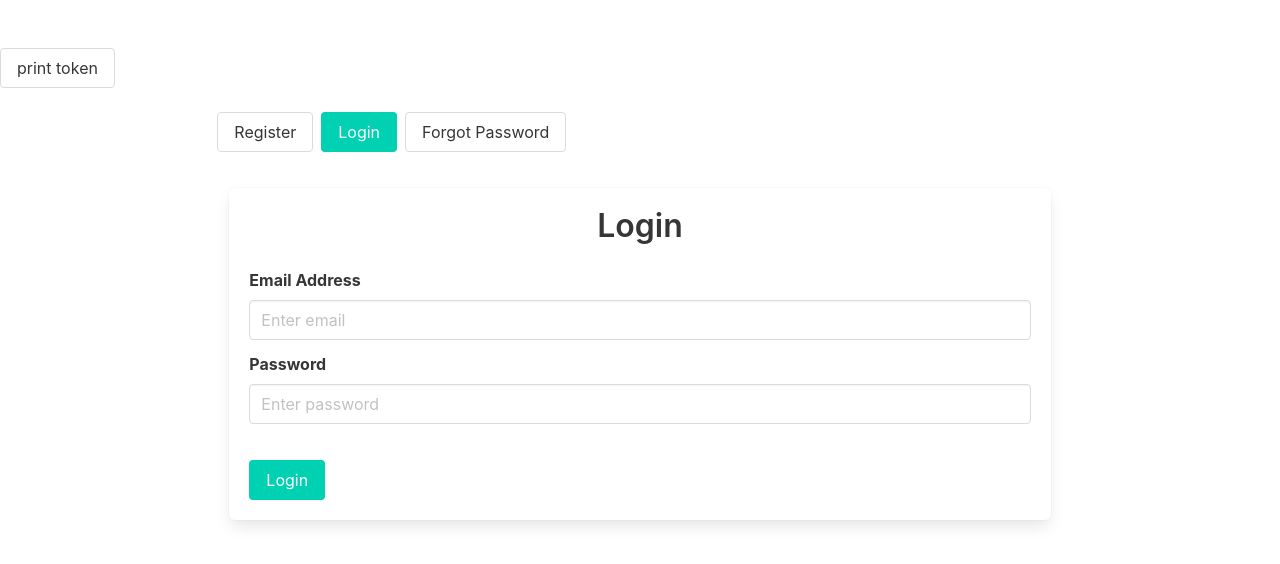
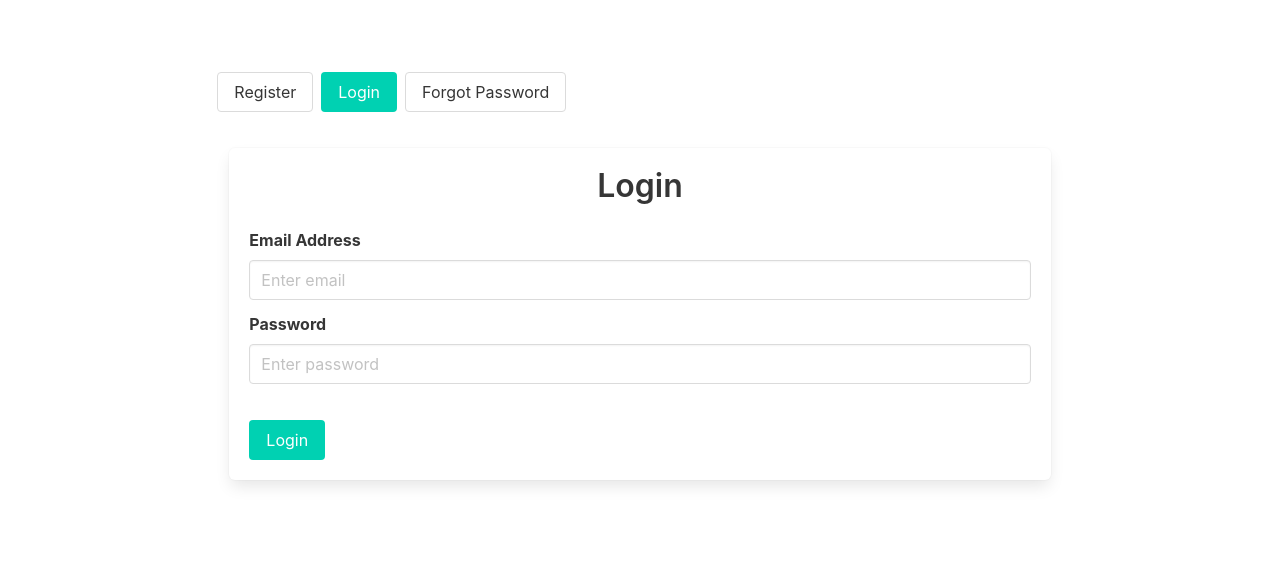
Before and after one commit to shepherdm1atwit/CGM-Stats, a React (Vite) app in the folder frontend/: page / in a window 1280 px wide. Shown: the top 564 px of the page. Built offline with nearby package versions, Linux system fonts and the light colour scheme; no server answers.

Commit message:
removed print token button (was being used for testing)

```diff
--- a/frontend/src/pages/AppMain.jsx
+++ b/frontend/src/pages/AppMain.jsx
@@ -30,16 +30,9 @@ const AppMain = () => {
         getWelcomeMessage();
     }, []);
 
-    function printToken(){
-        console.log(token)
-    }
-
    return (
     <>
       <Header title={message} />
-        <button className="button" type="button" onClick={printToken}>
-          print token
-        </button>
       <div className="columns is-centered is-mobile">
         <div className="column m-5 is-8 is-offset-2">
           {!token ? (
```
